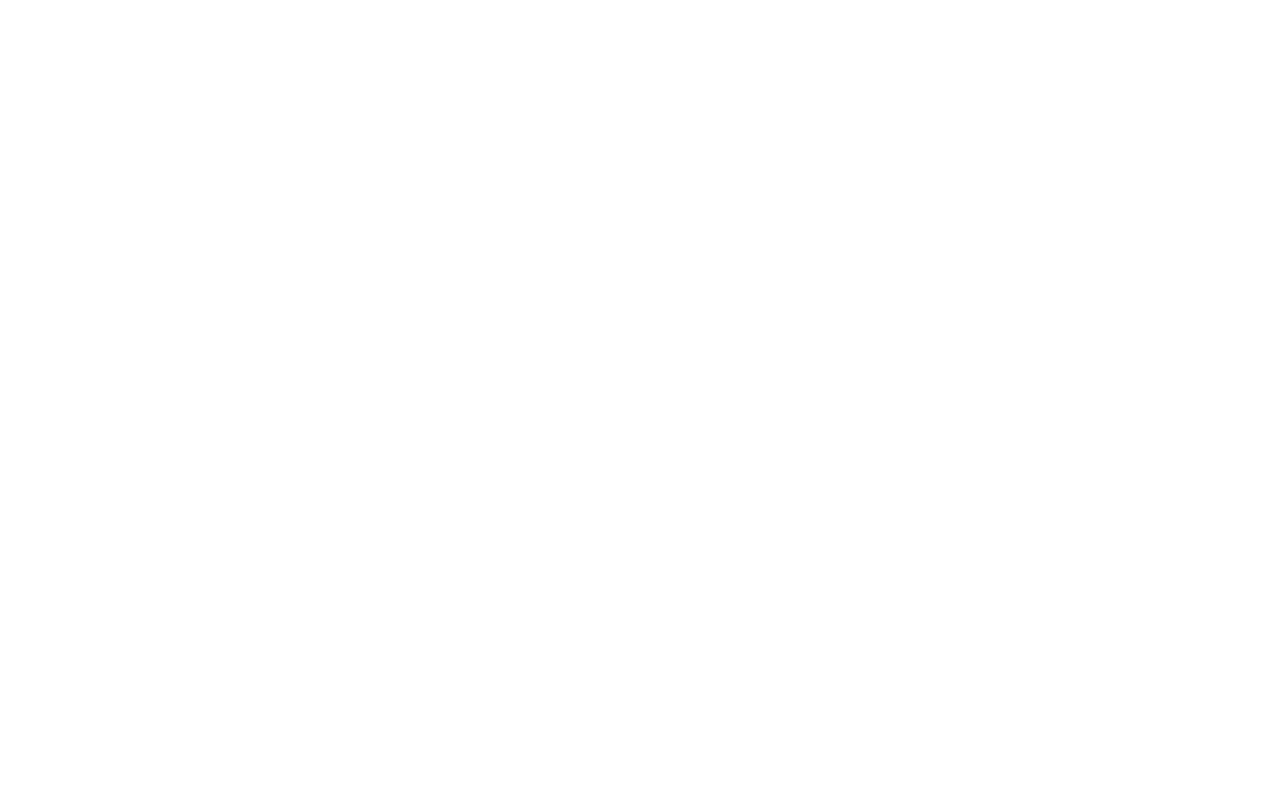
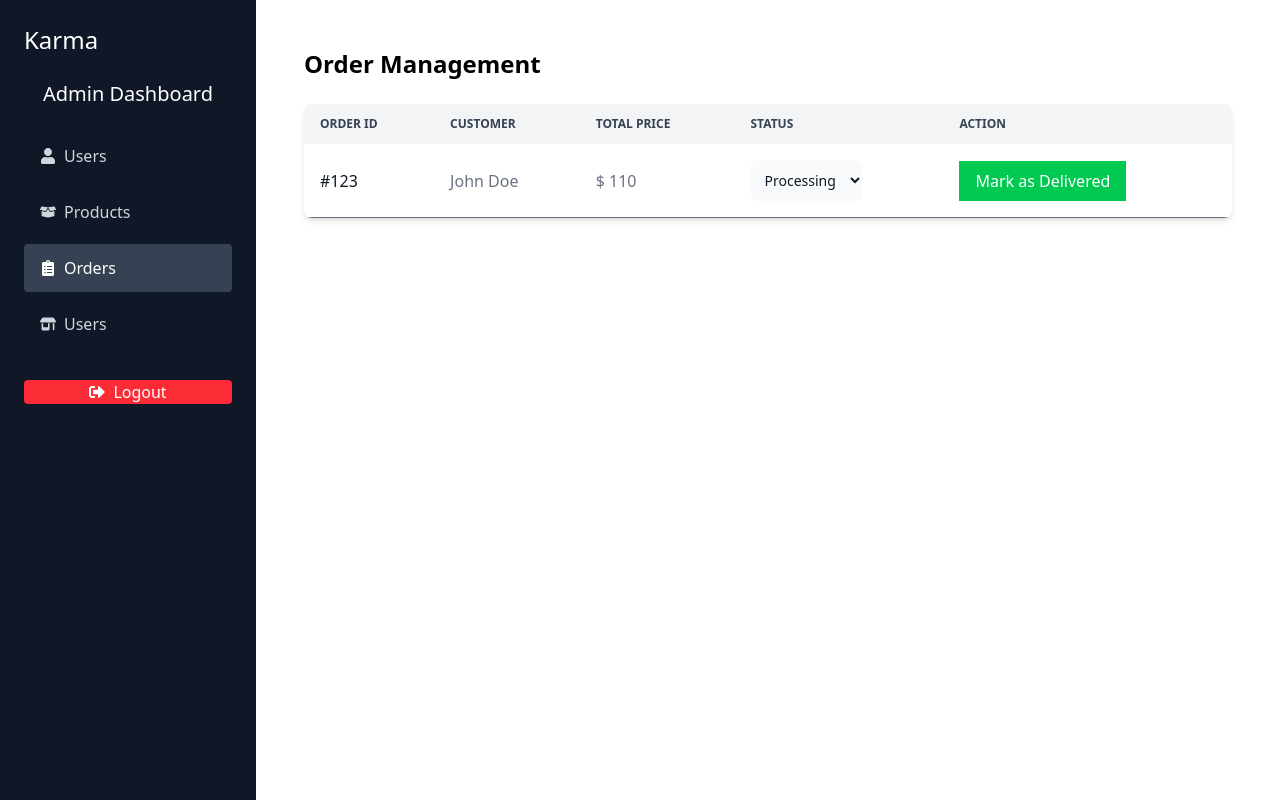
Before and after one commit to DojaBiraloo/Ecommerce, a React (Vite) app: page /admin/orders in a window 1280 px wide. Before the commit this address had no page. Built offline with nearby package versions, Linux system fonts and the light colour scheme.

Commit message:
frontend last commit

```diff
--- a/src/App.jsx
+++ b/src/App.jsx
@@ -17,6 +17,7 @@ import AdminHomePage from './pages/AdminHomePage'
 import UserManagement from './components/Admin/UserManagement'
 import ProductManagement from './components/Admin/ProductManagement'
 import EditProductPage from './components/Admin/EditProductPage'
+import OrderManagement from './components/Admin/OrderManagement'
 
 
 const App = () => {
@@ -43,6 +44,7 @@ const App = () => {
           <Route path="users" element={<UserManagement />} />
           <Route path="products" element={<ProductManagement />} />
           <Route path='products/:id/edit' element={<EditProductPage />} />
+          <Route path='orders' element={<OrderManagement />} />
           </Route>
       </Routes>
     </BrowserRouter>
--- a/src/components/Admin/EditProductPage.jsx
+++ b/src/components/Admin/EditProductPage.jsx
@@ -15,10 +15,10 @@ const EditProductPage = () => {
         gender:"",
         images:[
             {
-                url:"https://picsum.photos.150?random=1",
+                url:"https://picsum.photos/150?random=1",
             },
             {
-                url:"https://picsum.photos.150?random=2",
+                url:"https://picsum.photos/150?random=2",
             },
         ]
     })
@@ -34,10 +34,16 @@ const EditProductPage = () => {
         console.log(file);
 
     }
+
+    const handleSubmit =(e) =>{
+        e.preventDefault();
+        console.log(productData);
+
+    }
   return (
     <div className='max-w-5xl mx-auto p-6 shadow-md rounded-md'>
         <h2 className="text-3xl font-bold mb-6">Edit Product</h2>
-        <form >
+        <form onSubmit={handleSubmit} >
             {/* Name */}
             <div className="mb-6">
                 <label className='block font-semibold mb-2'>Product Name</label>
@@ -85,7 +91,17 @@ const EditProductPage = () => {
                 <label  className="block font-semibold mb-2">Uplaod Image</label>
                 <input type="file" onChange={handleImageUpload} />
                 {/* Display Images */}
+                <div className="flex gap-4 mt-4">
+                    {productData.images.map((image, index) =>(
+                        <div key={index}>
+                                <img src={image.url} alt={image.altText || "Product Image"} className="w-20 h-20 object-cover rounded-md shadow-md" />
+
+                            </div>
+                    ))}
+                </div>
+
             </div>
+            <button type='submit' className="w-full bg-green-500 text-white py-2 roundedmd hover:bg-green-600 transition-colors cursor-pointer">Update Product</button>
         </form>
 
     </div>
--- /dev/null
+++ b/src/components/Admin/OrderManagement.jsx
@@ -0,0 +1,67 @@
+import React from 'react'
+
+const OrderManagement = () => {
+    const orders=[
+        {
+            _id:123,
+            user:{
+                name:"John Doe",
+            },
+            totalPrice:110,
+            status:"Processing",
+        },
+    ]
+    const handleStatusChange = (orderId, status) =>{
+        console.log({id: orderId, status});
+
+    }
+  return (
+    <div className='max-w-7xl mx-auto p-6'>
+        <h2 className="text-2xl font-bold mb-6">Order Management</h2>
+        <div className="overflow-x-auto shadow-md md:rounded-lg">
+            <table className='min-w-full text-left text-gray-500'>
+                <thead className="bg-gray-100 text-xs uppercase text-gray-700">
+                    <tr>
+                        <th className="py-3 px-4">Order ID</th>
+                        <th className="py-3 px-4">Customer</th>
+                        <th className="py-3 px-4">Total Price</th>
+                        <th className="py-3 px-4">Status</th>
+                        <th className="py-3 px-4">Action</th>
+                    </tr>
+                </thead>
+                <tbody>
+                    {orders.length > 0? (
+                        orders.map((order) =>(
+                            <tr key={order._id} className='border-b hover:bg-gray-50 cursor-pointer'>
+                                <td className="py-4 px-4 font-medium text-gray-900 whitespace-nowrap">#{order._id}</td>
+                                <td className='p-4'>{order.user.name}</td>
+                                <td className='p-4'>$ {order.totalPrice}</td>
+                                <td className='p-4'>
+                                    <select value={order.status} onChange={(e) =>handleStatusChange(order._id, e.target.value)} className='bg-gray-50 border-gray-300 text-gray-900 text-sm rounded-lg focus:ring-blue-500 focus:border-blue-50 block p-2.5'>
+                                        <option value="Processing" className="">Processing</option>
+                                        <option value="Shipped" className="">Shipped</option>
+                                        <option value="Delivered" className="">Delivered</option>
+                                        <option value="Cancelled" className="">Cancelled</option>
+                                    </select>
+                                </td>
+                                <td className='p-4'>
+                                    <button onClick={() => handleStatusChange(order._id, "Delivered")}
+                                        className='bg-green-500 text-white px-4 py-2 hover:bg-green-600'
+                                        >Mark as Delivered</button>
+                                    </td>
+
+                            </tr>
+                        ))
+                    ) : (<tr>
+                        <td colSpan={5} className='p-4 text-center text-gray-500'>No orders found</td>
+                    </tr>)}
+                </tbody>
+            </table>
+        </div>
+
+
+    </div>
+  )
+}
+
+export default OrderManagement
```
